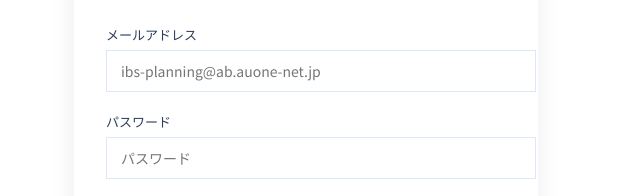
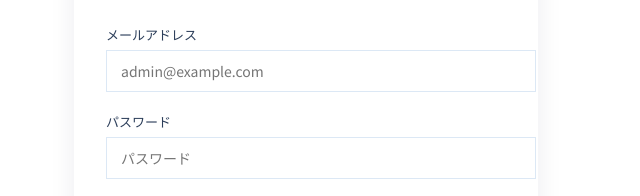
Before and after one commit to shibata1850/ichinoseki-bousai, a website built with Vite: page admin.html in a window 1280 px wide. Shown: the part 256-452 px from the top of the page, 334-974 px from the left. Built offline with nearby package versions, Linux system fonts and the light colour scheme; no server answers.

Commit message:
Updated admin.html

```diff
--- a/admin.html
+++ b/admin.html
@@ -19,7 +19,7 @@
       <div class="admin-error-msg" id="adminError"></div>
       <div class="admin-field">
         <label for="adminEmail">メールアドレス</label>
-        <input type="email" id="adminEmail" placeholder="ibs-planning@ab.auone-net.jp" autocomplete="username">
+        <input type="email" id="adminEmail" placeholder="admin@example.com" autocomplete="username">
       </div>
       <div class="admin-field">
         <label for="adminPassword">パスワード</label>
```
